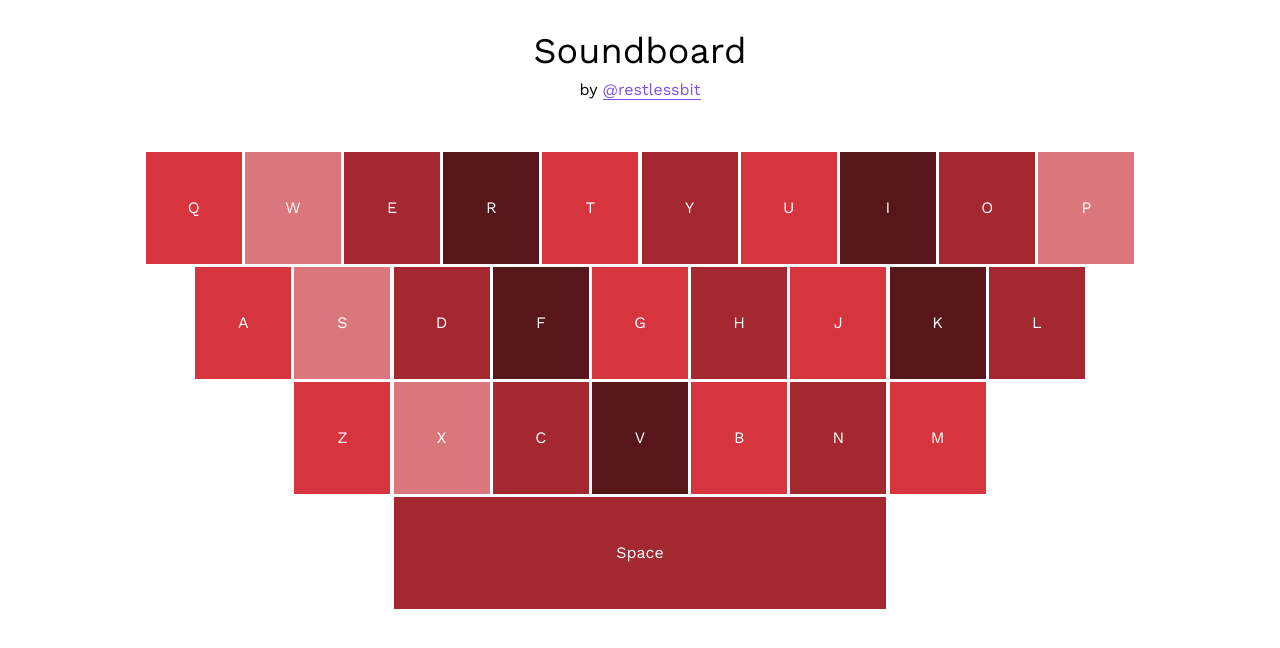
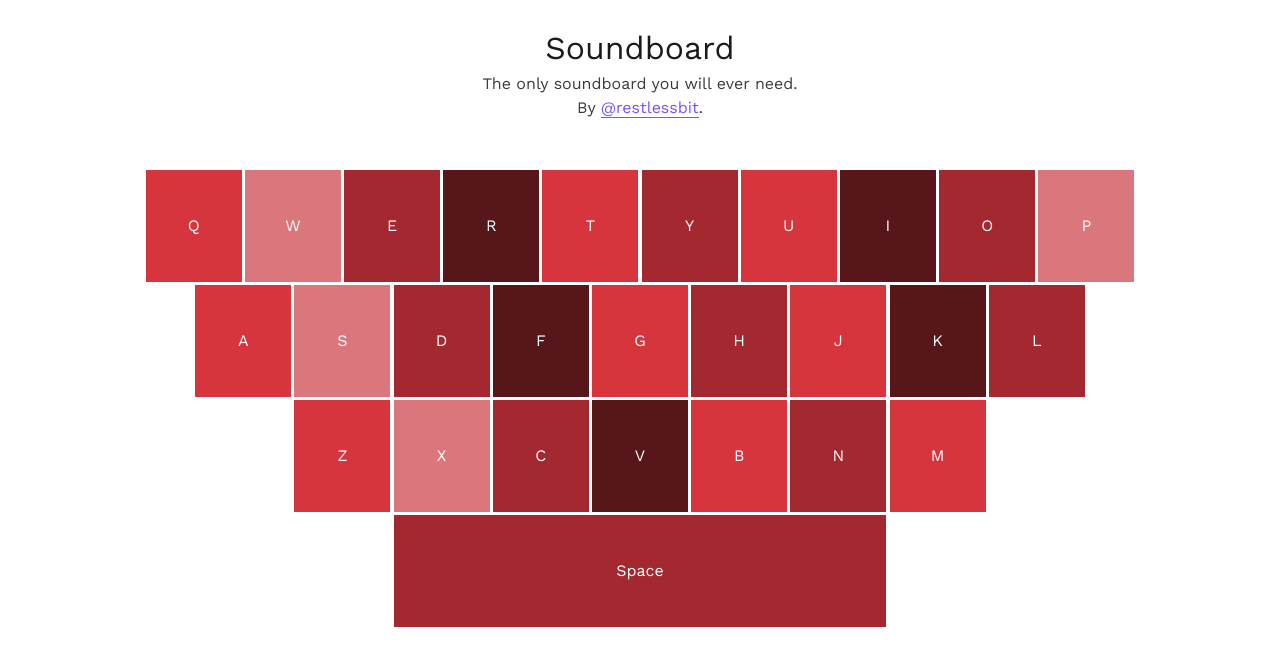
Before and after one commit to realplatanopapi/soundboard, a website: page index.html in a window 1280 px wide. Shown: the top 648 px of the page. Drawn offline with nearby package versions, Linux system fonts and the light colour scheme.

Commit message:
Tweak header appearance

```diff
--- a/app.css
+++ b/app.css
@@ -7,6 +7,8 @@ body {
 }
 
 html {
+  background: #fff;
+  color: #3a3a3a;
   font-family: 'Work Sans', 'system-ui', 'Helvetica', 'Arial', 'Segoe UI', sans-serif;
   font-size: 100%;
   line-height: 1.5;
@@ -25,13 +27,16 @@ h1, p {
 }
 
 h1 {
-  font-size: 2.25rem;
+  color: #1a1a1a;
+  font-size: 2rem;
   font-weight: 400;
   margin-bottom: 0rem;
 }
 
 header {
+  margin: 0 auto 3rem auto;
   margin-bottom: 3rem;
+  max-width: 40rem;
   text-align: center;
 }
 
--- a/index.html
+++ b/index.html
@@ -8,9 +8,7 @@
     <main class="container">
       <header>
         <h1>Soundboard</h1>
-        <p>
-          by <a href="https://twitter.com/restlessbit" target="_blank">@restlessbit</a>
-        </p>
+        <p>The only soundboard you will ever need.<br />By <a href="https://twitter.com/restlessbit" target="_blank">@restlessbit</a>.</p>
       </header>
       <div class="soundboard">
         <div class="soundboard__row">
```
